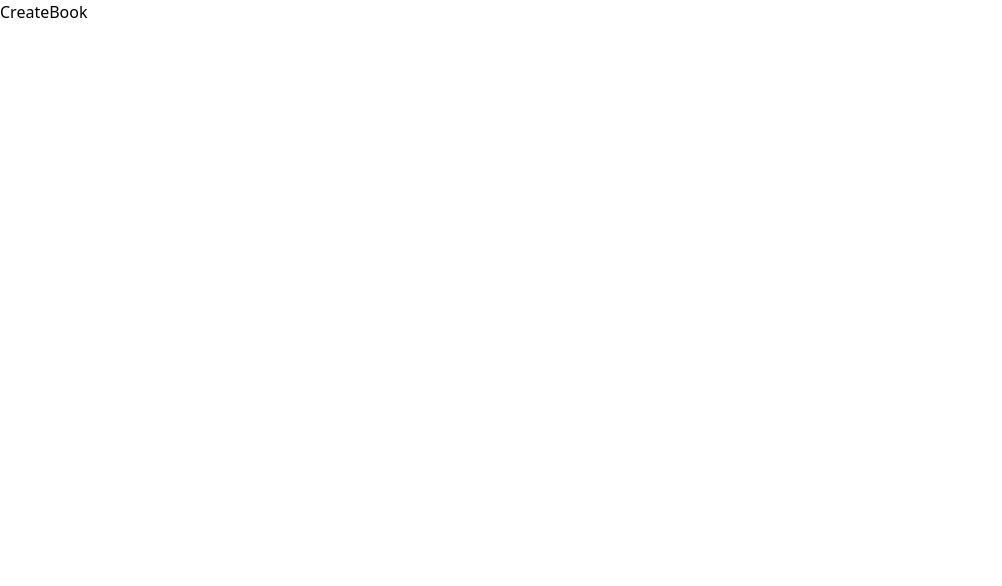
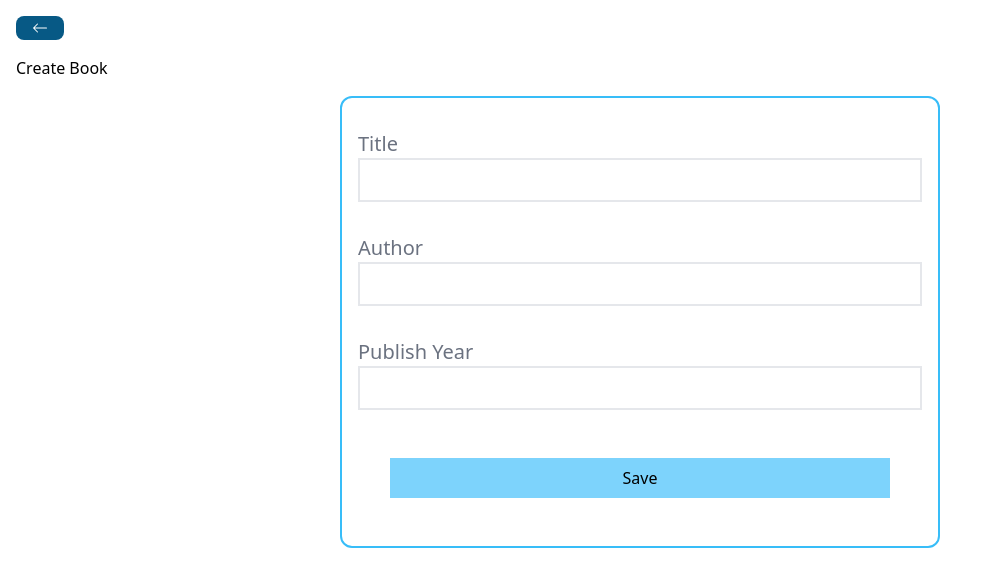
Before and after one commit to Tuhin114/Book-Store, a React (Vite) app in the folder frontend/: page /books/create in a window 1280 px wide. Shown: the top 586 px of the page, without its empty margins (0-1002 px from the left). Built offline with nearby package versions, Linux system fonts and the light colour scheme.

Commit message:
Create Book functionality

```diff
--- a/frontend/src/pages/CreateBook.jsx
+++ b/frontend/src/pages/CreateBook.jsx
@@ -1,9 +1,58 @@
-// import React from 'react'
+import {  useState } from 'react';
+import axios from 'axios';
+import Spinner from '../components/spinner';
+import BackButton from '../components/BackButton';
+import { useNavigate } from 'react-router-dom';
 
 const CreateBook = () => {
+  const [title, setTitle] = useState('');
+  const [author, setAuthor] = useState('');
+  const [publishYear, setPublisYear] = useState('');
+  const [loading, setLoading] = useState('');
+  const navigate = useNavigate();
+  const handleSaveBook = () =>{
+    const data = {
+      title,
+      author,
+      publishYear,
+    };
+    setLoading(true);
+    axios.post('http://localhost:5555/books',data)
+    .then(()=>{
+      setLoading(false);
+      navigate('/');
+    }).catch((error)=>{
+      setLoading(false);
+      alert("An error happend. Please Check console");
+      console.log(error);
+    })
+  }
   return (
-    <div>
-      CreateBook
+    <div className='p-4'>
+      <BackButton />
+      <h1 className='text-3x1 my-4'>Create Book</h1>
+      {loading ? <Spinner/> : ''}
+      <div className='flex flex-col border-2 border-sky-400 rounded-xl w-[600px] p-4 mx-auto'>
+        <div className="my-4">
+          <label className="text-xl mr-4 text-gray-500">Title</label>
+          <input type="text" value={title} onChange={(e)=>
+            setTitle(e.target.value)}
+            className='border-2 text-gray-500 px-4 py-2 w-full' />
+        </div>
+        <div className="my-4">
+          <label className="text-xl mr-4 text-gray-500">Author</label>
+          <input type="text" value={author} onChange={(e)=>
+            setAuthor(e.target.value)}
+            className='border-2 text-gray-500 px-4 py-2 w-full' />
+        </div>
+        <div className="my-4">
+          <label className="text-xl mr-4 text-gray-500">Publish Year</label>
+          <input type="text" value={publishYear} onChange={(e)=>
+            setPublisYear(e.target.value)}
+            className='border-2 text-gray-500 px-4 py-2 w-full' />
+        </div>
+        <button className='p-2 bg-sky-300 m-8' onClick={handleSaveBook}>Save</button>
+      </div>
     </div>
   )
 }
```
